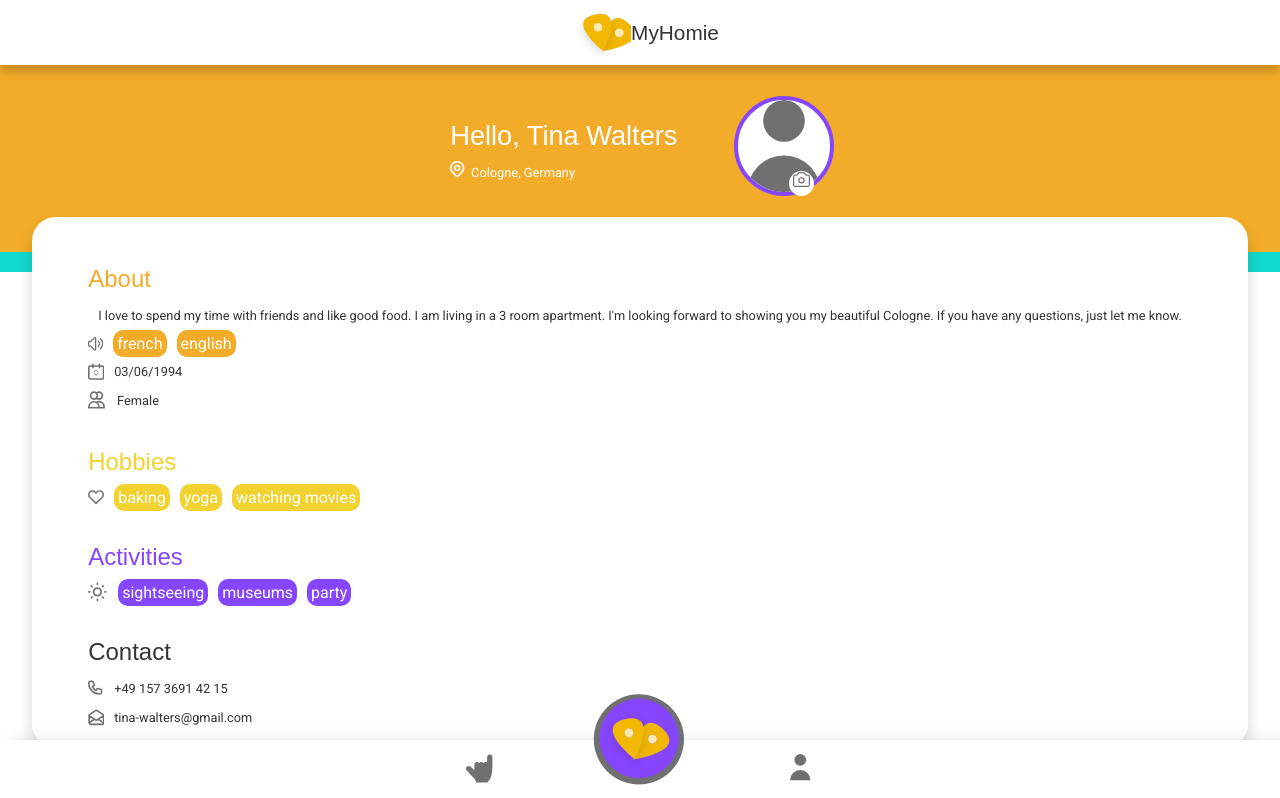
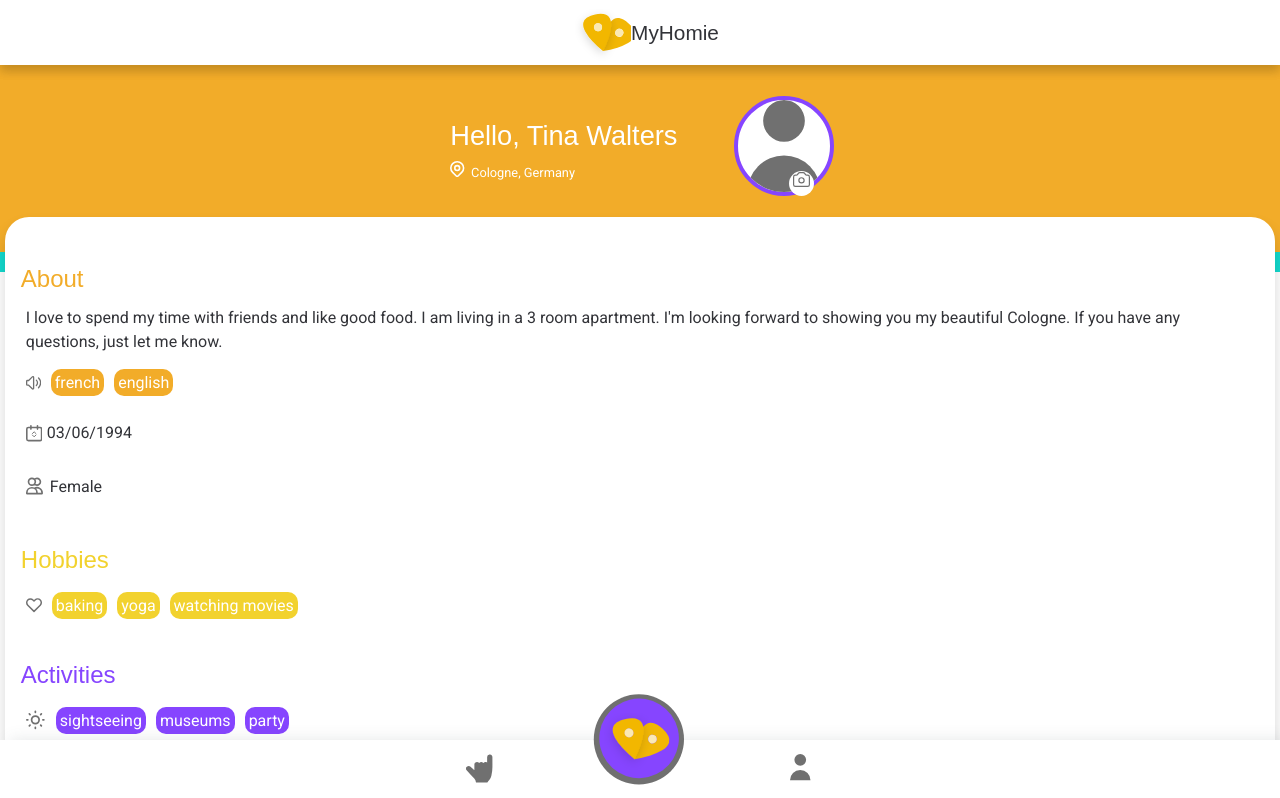
Before and after one commit to Johannafendrich/my-homie, a React (Create React App) app in the folder client/: page /profile in a window 1280 px wide. Shown: the top 798 px of the page. Built offline with nearby package versions, Linux system fonts and the light colour scheme.

Commit message:
Add Form to test page to fix styling

```diff
--- a/client/src/pages/Profile.js
+++ b/client/src/pages/Profile.js
@@ -13,12 +13,18 @@ import PhoneIcon from '../assets/phone.svg';
 import HobbyIcon from '../assets/heart.svg';
 import ActivitiyIcon from '../assets/sun.svg';
 import LanguageIcon from '../assets/language.svg';
+import Form from '../components/Form';
 
 const Container = styled.div`
   display: flex;
   border: none;
   border-radius: 5px;
   outline: none;
+  align-item: left;
+  border: none;
+  padding: 5px;
+  margin: 5px 0px;
+  min-width: 270px;
 `;
 
 const AboutTitle = styled(Title)`
@@ -34,7 +40,8 @@ const ActivitiesTitle = styled(Title)`
 const TextBody = styled(Text)`
   color: #323338;
   line-height: 1.5;
-  margin: 5px 10px;
+  margin: 5px;
+  font-size: 1rem;
 `;
 const Tag = styled.li`
   background: #f2d22e;
@@ -67,6 +74,7 @@ function ProfilePage() {
       <ProfileSection />
       <Header />
       <BasicCard>
+        <Form>
           <AboutTitle>About</AboutTitle>
           <TextBody>
             I love to spend my time with friends and like good food. I am living
@@ -109,6 +117,7 @@ function ProfilePage() {
             <img src={EmailIcon} />
             <TextBody>tina-walters@gmail.com</TextBody>
           </Container>
+        </Form>
       </BasicCard>
       <BottomNav />
     </>
```
Lines whose indentation alone changed are shown as unchanged.
